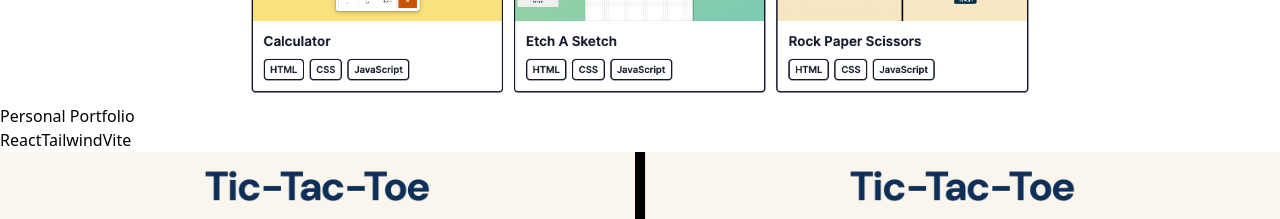
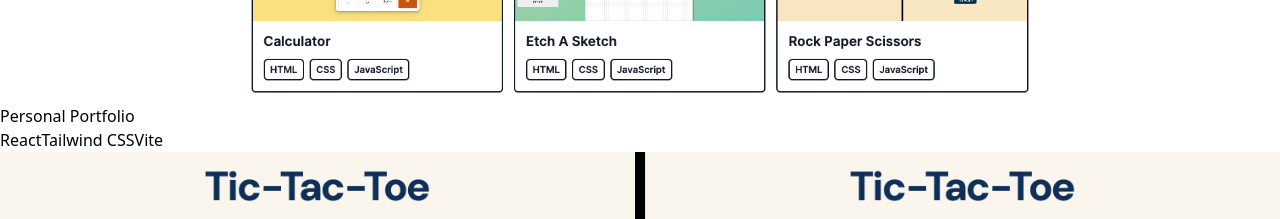
Before and after one commit to quandaworld/personal-portfolio, a React (Vite) app: page / in a window 1280 px wide. Shown: the part 1220-1439 px from the top of the page. Built offline with nearby package versions, Linux system fonts and the light colour scheme.

Commit message:
Update tech stack for portfolio project

```diff
--- a/data/portfolio.js
+++ b/data/portfolio.js
@@ -2,7 +2,7 @@ export default [
   {
     title: 'Personal Portfolio',
     imgUrl: '/assets/portfolio.png',
-    stack: ['React', 'Tailwind', 'Vite'],
+    stack: ['React', 'Tailwind CSS', 'Vite'],
     link: 'https://quannguyendev.com/',
   },
   {
```
